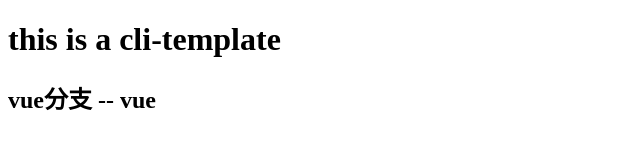
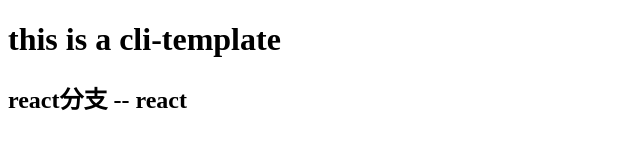
Before and after one commit to HotRsx/cli-template, a plain HTML site: page index.html in a window 1280 px wide. Shown: the whole page, without its empty margins (0-640 px from the left). Drawn offline with Linux system fonts and the light colour scheme.

Commit message:
feat：react分支

```diff
--- a/index.html
+++ b/index.html
@@ -7,6 +7,6 @@
 </head>
 <body>
     <h1>this is a cli-template</h1>
-    <h2>vue分支 -- vue</h2>
+    <h2>react分支 -- react</h2>
 </body>
 </html>
```
